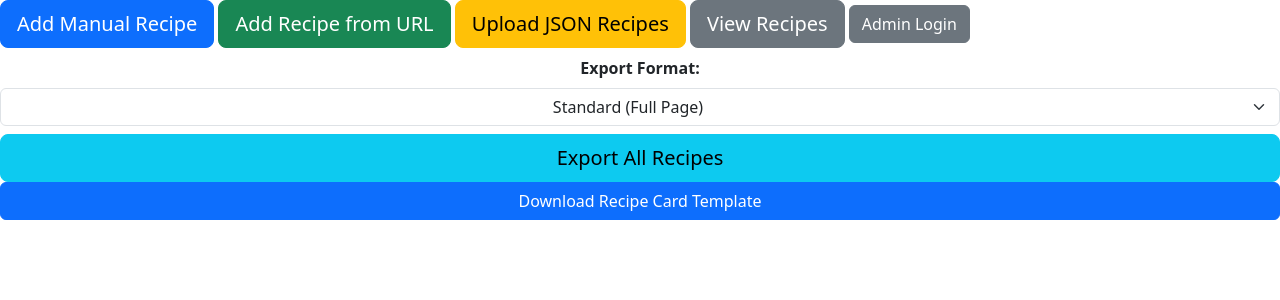
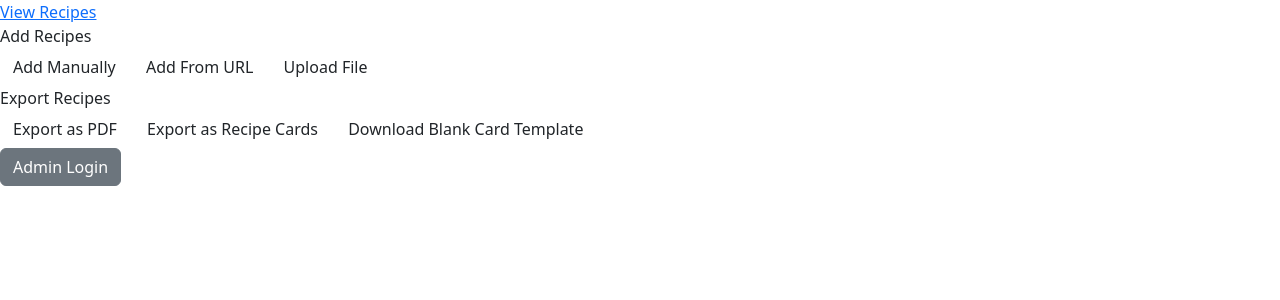
Before and after one commit to Miika0320/recipes, a Flask app: page / in a window 1280 px wide. Shown: the top 300 px of the page. Run offline with Flask 3, Linux system fonts and the light colour scheme.

Commit message:
Update index.html

```diff
--- a/templates/index.html
+++ b/templates/index.html
@@ -6,27 +6,39 @@
   <link href="https://cdn.jsdelivr.net/npm/bootstrap@5.3.3/dist/css/bootstrap.min.css" rel="stylesheet">
 </head>
 <body>
-    <div class="index-buttons">
-        <a href="{{ url_for('add_manual') }}" class="btn btn-primary btn-lg">Add Manual Recipe</a>
-        <a href="{{ url_for('add_url') }}" class="btn btn-success btn-lg">Add Recipe from URL</a>
-        <a href="{{ url_for('upload_json') }}" class="btn btn-warning btn-lg">Upload JSON Recipes</a>
-        <a href="{{ url_for('view_recipes') }}" class="btn btn-secondary btn-lg">View Recipes</a>
-        {% if session.admin_logged_in %}
-            <a href="{{ url_for('logout') }}" class="btn btn-secondary">Logout</a>
-        {% else %}
-            <a href="{{ url_for('login') }}" class="btn btn-secondary">Admin Login</a>
-        {% endif %}
-        <form action="{{ url_for('bulk_export_all') }}" method="post" class="d-grid">
-            <label for="format" class="form-label mt-2 fw-bold text-center">Export Format:</label>
-            <select name="format" id="format" class="form-select mb-2 text-center">
-                <option value="standard">Standard (Full Page)</option>
-                <option value="cards">Recipe Cards (2 per Page)</option>
-            </select>
-            <button type="submit" class="btn btn-info btn-lg">Export All Recipes</button>
-        </form>
-        <form action="{{ url_for('download_template') }}" method="get" class="d-grid">
-            <button type="submit" class="btn btn-primary">Download Recipe Card Template</button>
-        </form>
+
+    <div class="index-container">
+
+        <!-- MAIN VIEW BUTTON -->
+        <div class="main-action">
+            <a href="/recipes" class="btn-big">View Recipes</a>
+        </div>
+
+        <!-- ADD RECIPE OPTIONS -->
+        <div class="section-label">Add Recipes</div>
+        <div class="add-buttons">
+            <a href="/add/manual" class="btn">Add Manually</a>
+            <a href="/add/url" class="btn">Add From URL</a>
+            <a href="/add/upload" class="btn">Upload File</a>
+        </div>
+
+        <!-- EXPORT BUTTONS -->
+        <div class="section-label">Export Recipes</div>
+        <div class="export-buttons">
+            <a href="/export/pdf" class="btn">Export as PDF</a>
+            <a href="/export/cards" class="btn">Export as Recipe Cards</a>
+            <a href="/template" class="btn">Download Blank Card Template</a>
+        </div>
+
+        <!-- ADMIN LOGIN -->
+        <div class="admin-login">
+            {% if session.admin_logged_in %}
+                <a href="{{ url_for('logout') }}" class="btn btn-secondary">Logout</a>
+            {% else %}
+                <a href="{{ url_for('login') }}" class="btn btn-secondary">Admin Login</a>
+            {% endif %}
+        </div>
+
     </div>
 
 
```
